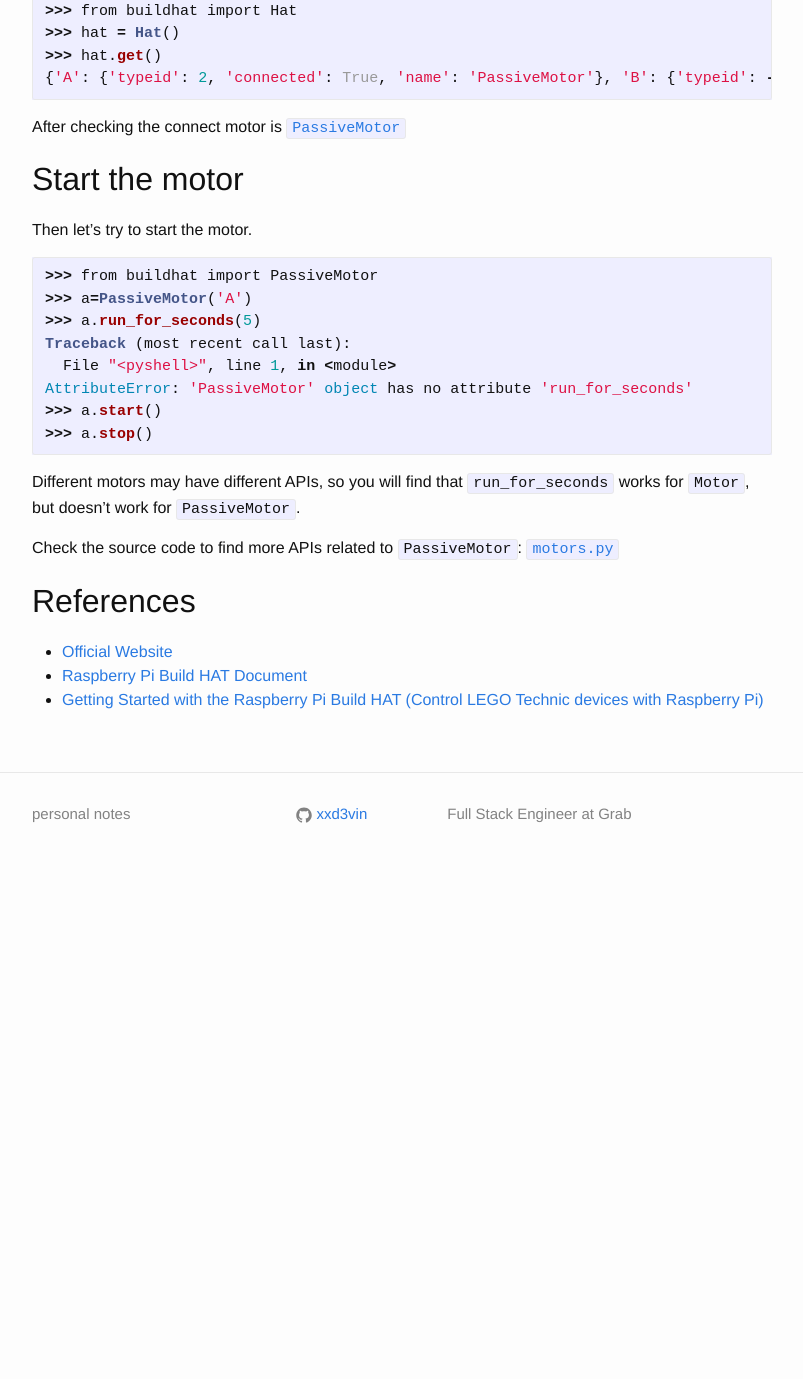
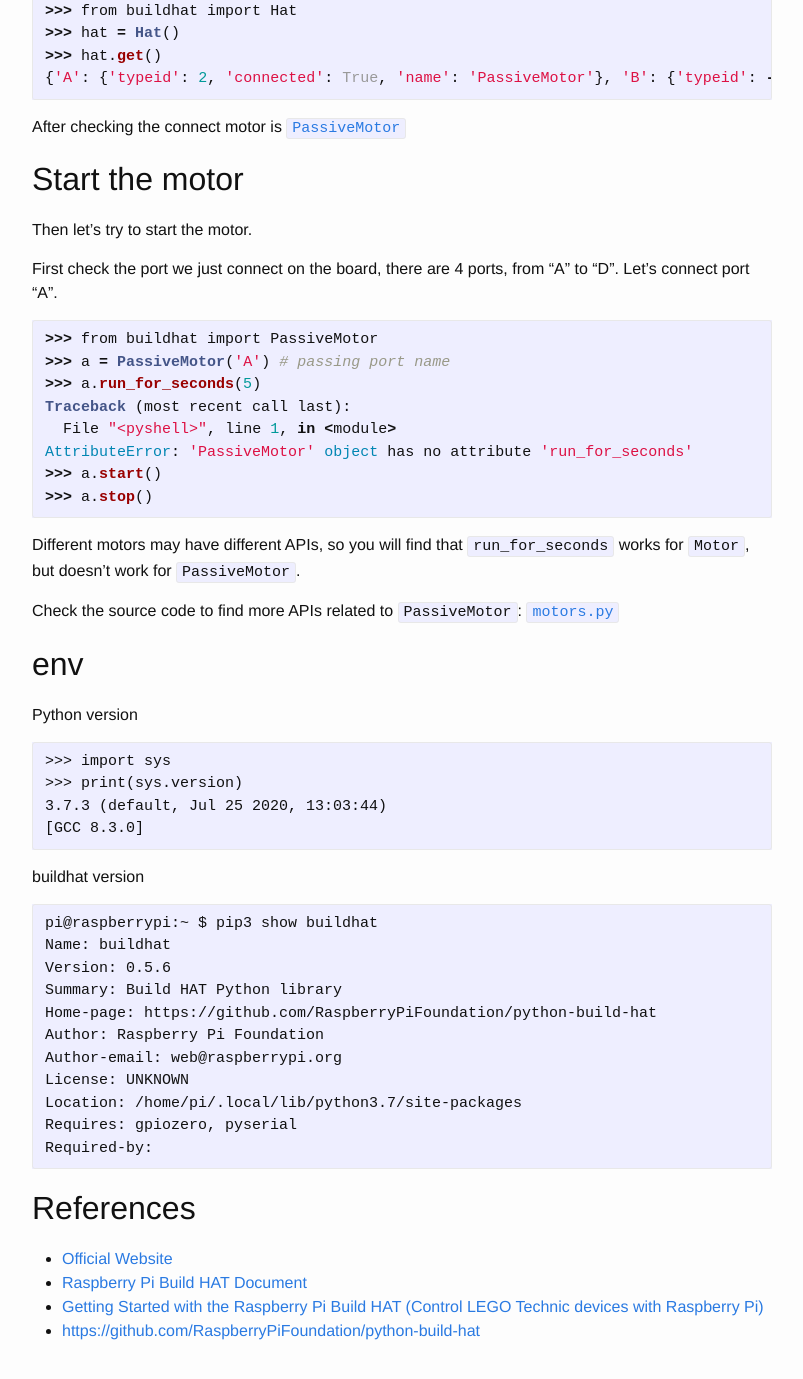
Before and after one commit to xx7y7xx/xx7y7xx.github.io, a Jekyll site: the page built from _posts/2021-11-30-start-a-lego-train-motor-set-88011-with-raspberry-pi-build-hat.md, in a window 1280 px wide and 1400 px high, scrolled down 819 px. Shown: the top 1379 px of the window, without its empty margins (238-1041 px from the left). Built offline with Jekyll 4.4.1, drawn with Linux system fonts in a browser that asks for light colours; comment, search, counter and statistics services are not loaded; before the commit the page ends 1704 px from its top, so only the background shows below that; some of the changed text lies outside the part shown.

Commit message:
buildhat

````diff
--- a/_posts/2021-11-30-start-a-lego-train-motor-set-88011-with-raspberry-pi-build-hat.md
+++ b/_posts/2021-11-30-start-a-lego-train-motor-set-88011-with-raspberry-pi-build-hat.md
@@ -1,6 +1,6 @@
 ---
 layout: post
-title: "Start a Lego train motor set 88011 with Raspberry Pi Build HAT"
+title: "Start a LEGO train motor set 88011 with Raspberry Pi Build HAT"
 ---
 
 ## Prepare
@@ -42,9 +42,12 @@ After checking the connect motor is [`PassiveMotor`](https://github.com/Raspberr
 
 Then let's try to start the motor.
 
+First check the port we just connect on the board, there are 4 ports, from "A" to "D".
+Let's connect port "A".
+
 ```py
 >>> from buildhat import PassiveMotor
->>> a=PassiveMotor('A')
+>>> a = PassiveMotor('A') # passing port name
 >>> a.run_for_seconds(5)
 Traceback (most recent call last):
   File "<pyshell>", line 1, in <module>
@@ -57,8 +60,36 @@ Different motors may have different APIs, so you will find that `run_for_seconds
 
 Check the source code to find more APIs related to `PassiveMotor`: [`motors.py`](https://github.com/RaspberryPiFoundation/python-build-hat/blob/main/buildhat/motors.py)
 
+## env
+
+Python version
+
+```
+>>> import sys
+>>> print(sys.version)
+3.7.3 (default, Jul 25 2020, 13:03:44)
+[GCC 8.3.0]
+```
+
+buildhat version
+
+```
+pi@raspberrypi:~ $ pip3 show buildhat
+Name: buildhat
+Version: 0.5.6
+Summary: Build HAT Python library
+Home-page: https://github.com/RaspberryPiFoundation/python-build-hat
+Author: Raspberry Pi Foundation
+Author-email: web@raspberrypi.org
+License: UNKNOWN
+Location: /home/pi/.local/lib/python3.7/site-packages
+Requires: gpiozero, pyserial
+Required-by:
+```
+
 ## References
 
 - [Official Website](https://www.raspberrypi.com/products/build-hat/)
 - [Raspberry Pi Build HAT Document](https://buildhat.readthedocs.io/en/latest/buildhat/hat.html)
 - [Getting Started with the Raspberry Pi Build HAT (Control LEGO Technic devices with Raspberry Pi)](https://cdn-shop.adafruit.com/product-files/5287/getting-started-buildhat.pdf)
+- [https://github.com/RaspberryPiFoundation/python-build-hat](https://github.com/RaspberryPiFoundation/python-build-hat)
````
Also changed, not shown: _pages/raspberry-pi/index.md (+5 -0 lines), _posts/2022-02-10-turn-on-lego-light-88005-with-raspberry-pi-build-hat.md (added, +44 -0 lines).
